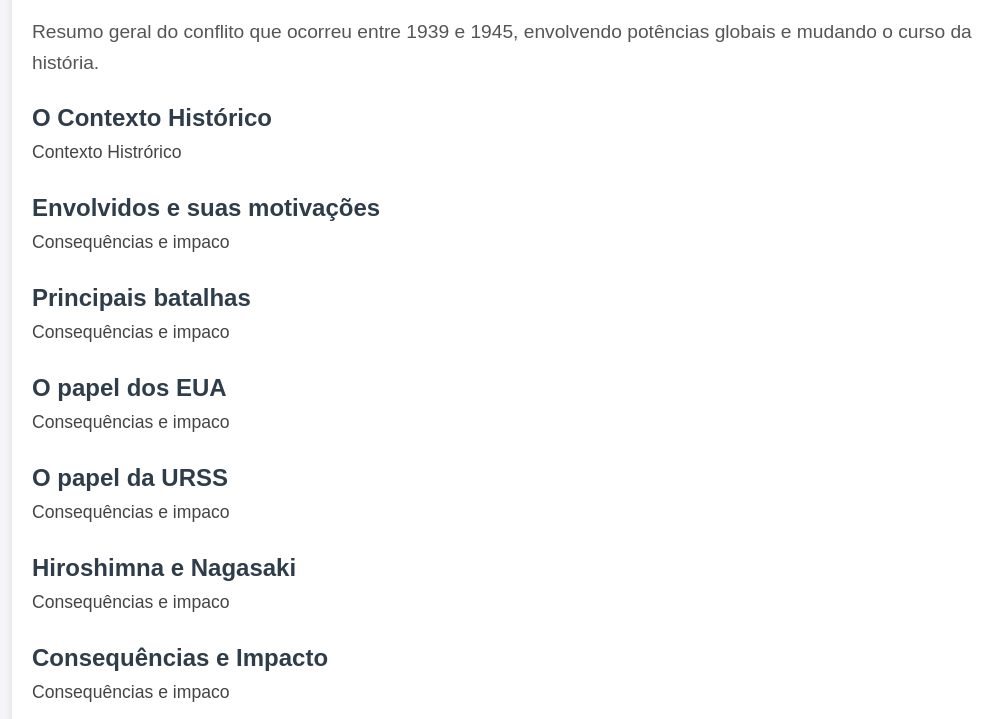
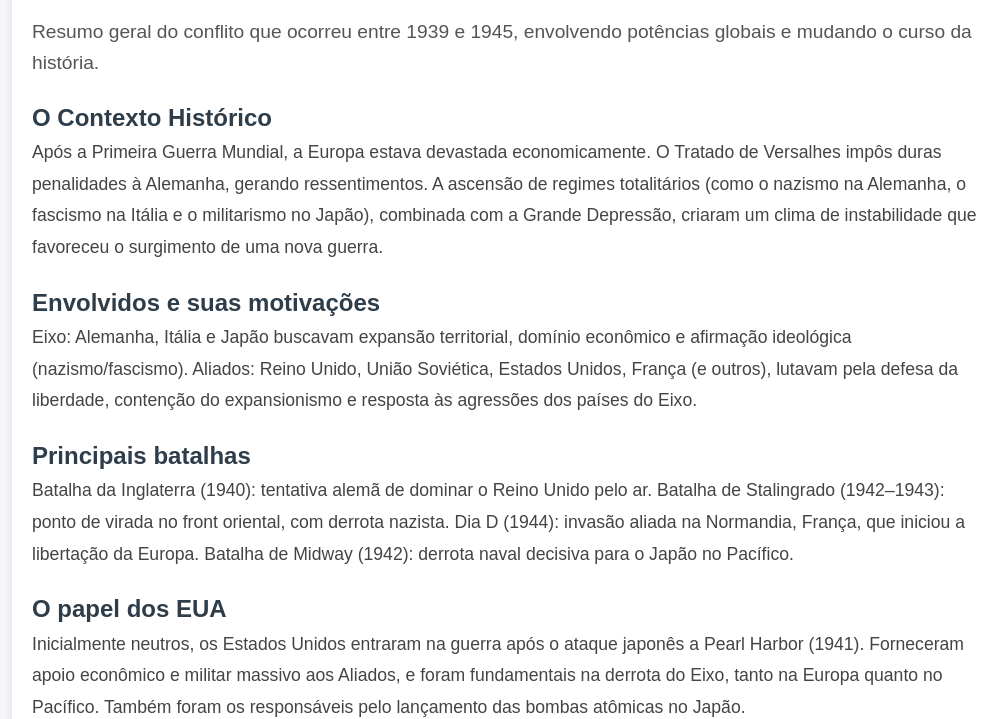
Before and after one commit to GabrielYukio1/Gerencia-de-Configuracao, a plain HTML site: page index1.html in a window 1280 px wide. Shown: the part 94-813 px from the top of the page, without its empty margins (128-1135 px from the left). Drawn offline with Linux system fonts and the light colour scheme.

Commit message:
Atualizando o papel dos EUA na segunda guerra mundial

```diff
--- a/index1.html
+++ b/index1.html
@@ -18,22 +18,29 @@
 
       <h2>O Contexto Histórico</h2>
       <p class="content">
-       Contexto Histrórico
+       Após a Primeira Guerra Mundial, a Europa estava devastada economicamente. O Tratado de Versalhes impôs duras penalidades à Alemanha, gerando ressentimentos. A ascensão de regimes totalitários (como o nazismo na Alemanha, o fascismo na Itália e o militarismo no Japão), combinada com a Grande Depressão, criaram um clima de instabilidade que favoreceu o surgimento de uma nova guerra.
       </p>
 
       <h2>Envolvidos e suas motivações</h2>
       <p class="content">
-        Consequências e impaco
+        Eixo: Alemanha, Itália e Japão buscavam expansão territorial, domínio econômico e afirmação ideológica (nazismo/fascismo).
+Aliados: Reino Unido, União Soviética, Estados Unidos, França (e outros), lutavam pela defesa da liberdade, contenção do expansionismo e resposta às agressões dos países do Eixo.
       </p>
 
       <h2>Principais batalhas</h2>
       <p class="content">
-        Consequências e impaco
+        Batalha da Inglaterra (1940): tentativa alemã de dominar o Reino Unido pelo ar.
+
+        Batalha de Stalingrado (1942–1943): ponto de virada no front oriental, com derrota nazista.
+
+        Dia D (1944): invasão aliada na Normandia, França, que iniciou a libertação da Europa.
+
+        Batalha de Midway (1942): derrota naval decisiva para o Japão no Pacífico.
       </p>
 
       <h2>O papel dos EUA</h2>
       <p class="content">
-        Consequências e impaco
+        Inicialmente neutros, os Estados Unidos entraram na guerra após o ataque japonês a Pearl Harbor (1941). Forneceram apoio econômico e militar massivo aos Aliados, e foram fundamentais na derrota do Eixo, tanto na Europa quanto no Pacífico. Também foram os responsáveis pelo lançamento das bombas atômicas no Japão.
       </p>
 
       <h2>O papel da URSS</h2>
```
